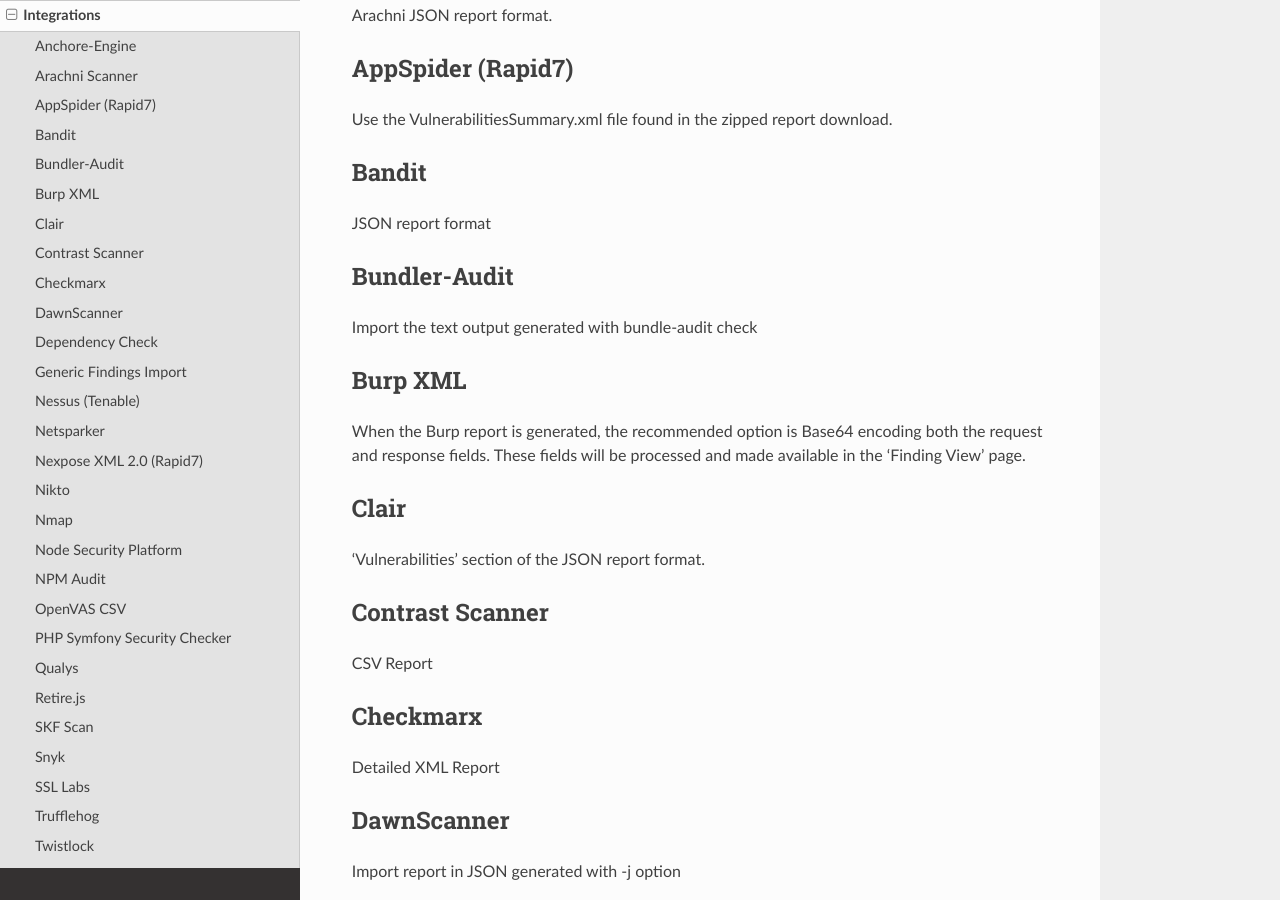
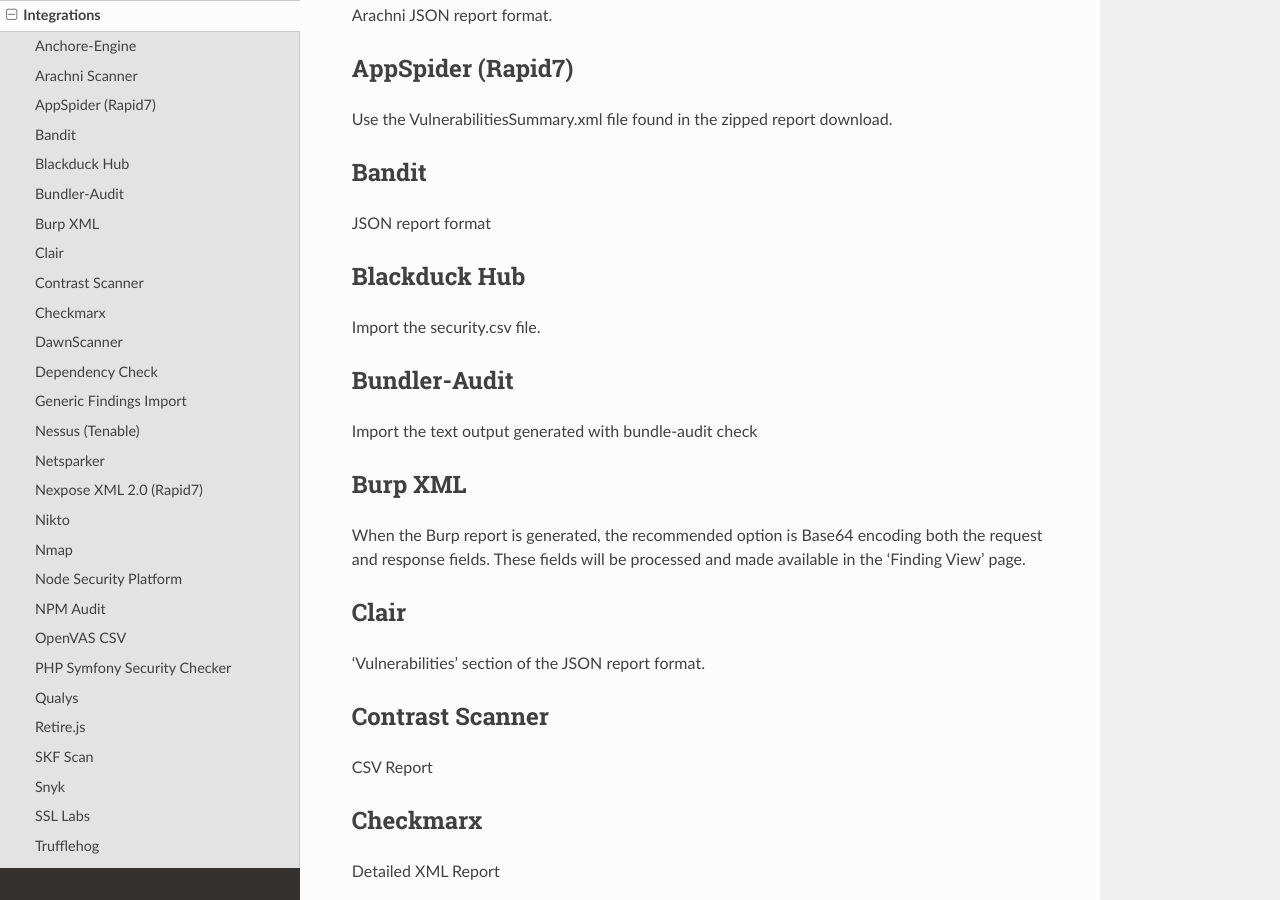
Before and after one commit to DefectDojo/Documentation, a Sphinx documentation site: the page built from docs/integrations.rst, in a window 1280 px wide and 900 px high, scrolled down 390 px. Built offline with Sphinx 7.4.7 and the Read the Docs theme 2.0.0, drawn with Linux system fonts in a browser that asks for light colours.

Commit message:
Adding blackduck hub to integration page

```diff
--- a/docs/integrations.rst
+++ b/docs/integrations.rst
@@ -18,6 +18,10 @@
 Bandit
 ------
 JSON report format
+
+Blackduck Hub
+-------------
+Import the security.csv file.
 
 Bundler-Audit
 -------------
```
